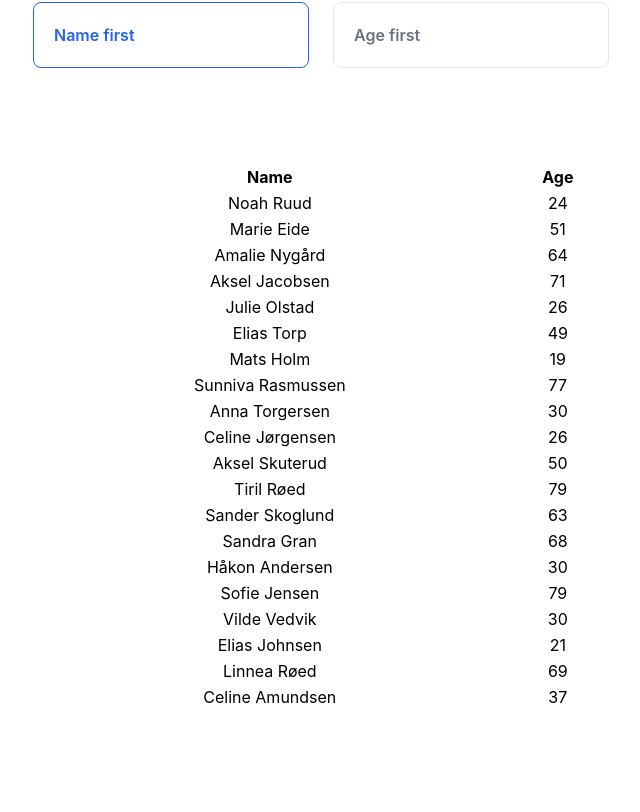
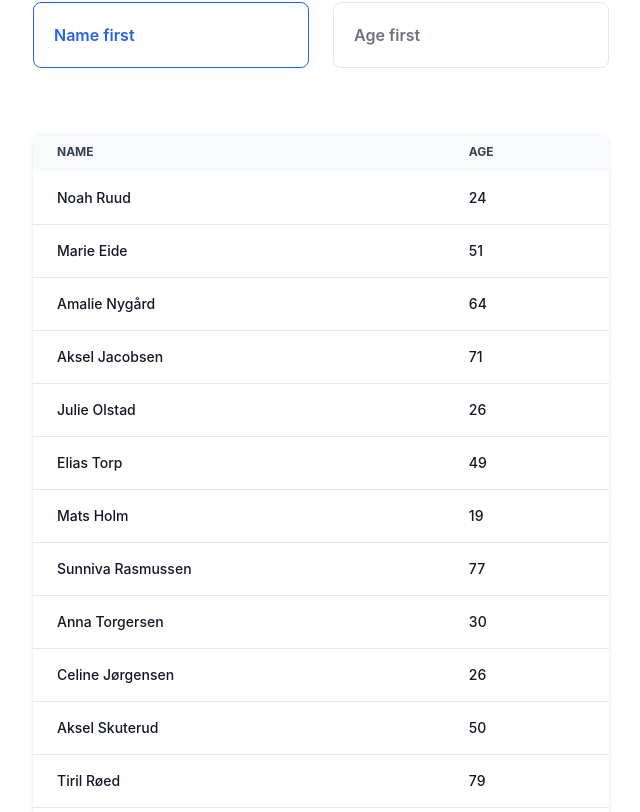
Before and after one commit to aukoyy/sorting-example, a React (Create React App) app: page / in a window 1280 px wide. Shown: the part 368-1180 px from the top of the page, without its empty margins (319-959 px from the left). Before the commit the page ends 1078 px from the top, so only its background shows below. Built offline with nearby package versions, Linux system fonts and the light colour scheme.

Commit message:
feat: implement tailwind table

```diff
--- a/src/App.js
+++ b/src/App.js
@@ -132,7 +132,7 @@ function App() {
 					</ul>
 				</form>
 
-				<table className="w-full mt-24">
+				{/* <table className="w-full mt-24">
 					<thead>
 						{displayFirst === 'name-first' ? (
 							<tr>
@@ -166,7 +166,63 @@ function App() {
 								);
 							})}
 					</tbody>
-				</table>
+				</table> */}
+
+				<div class="overflow-x-auto relative shadow-md sm:rounded-lg mt-16">
+					<table class="w-full text-sm text-left text-gray-500 dark:text-gray-400">
+						<thead class="text-xs text-gray-700 uppercase bg-gray-50 dark:bg-gray-700 dark:text-gray-400">
+							{displayFirst === 'name-first' ? (
+								<tr>
+									<th scope="col" class="py-3 px-6">
+										Name
+									</th>
+									<th scope="col" class="py-3 px-6">
+										Age
+									</th>
+								</tr>
+							) : (
+								<tr>
+									<th scope="col" class="py-3 px-6">
+										Age
+									</th>
+									<th scope="col" class="py-3 px-6">
+										Name
+									</th>
+								</tr>
+							)}
+						</thead>
+						<tbody>
+							{sortedPeople &&
+								sortedPeople.map((person) => {
+									return displayFirst === 'name-first' ? (
+										<tr
+											class="bg-white border-b dark:bg-gray-800 dark:border-gray-700"
+											key={person.birthday}
+										>
+											<td class="py-4 px-6 font-medium text-gray-900 whitespace-nowrap dark:text-white">
+												{person.firstName} {person.lastName}
+											</td>
+											<td class="py-4 px-6 font-medium text-gray-900 whitespace-nowrap dark:text-white">
+												{getAge(person.birthday)}
+											</td>
+										</tr>
+									) : (
+										<tr
+											class="bg-white border-b dark:bg-gray-800 dark:border-gray-700"
+											key={person.birthday}
+										>
+											<td class="py-4 px-6 font-medium text-gray-900 whitespace-nowrap dark:text-white">
+												{getAge(person.birthday)}
+											</td>
+											<td class="py-4 px-6 font-medium text-gray-900 whitespace-nowrap dark:text-white">
+												{person.firstName} {person.lastName}
+											</td>
+										</tr>
+									);
+								})}
+						</tbody>
+					</table>
+				</div>
 			</main>
 		</div>
 	);
```
